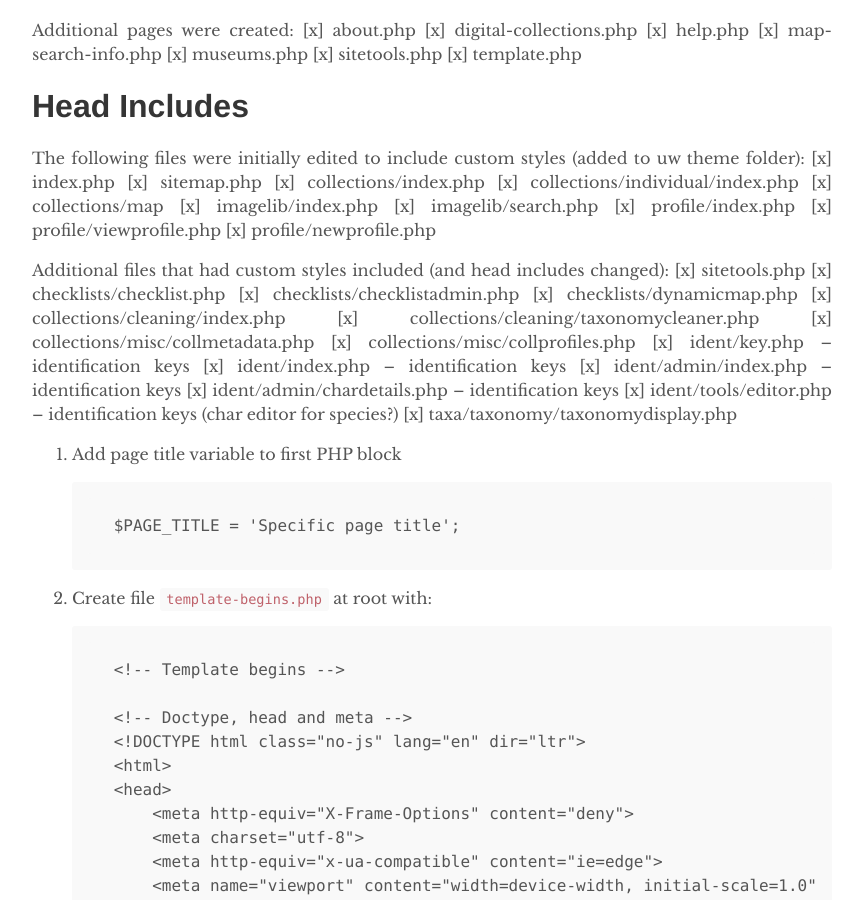
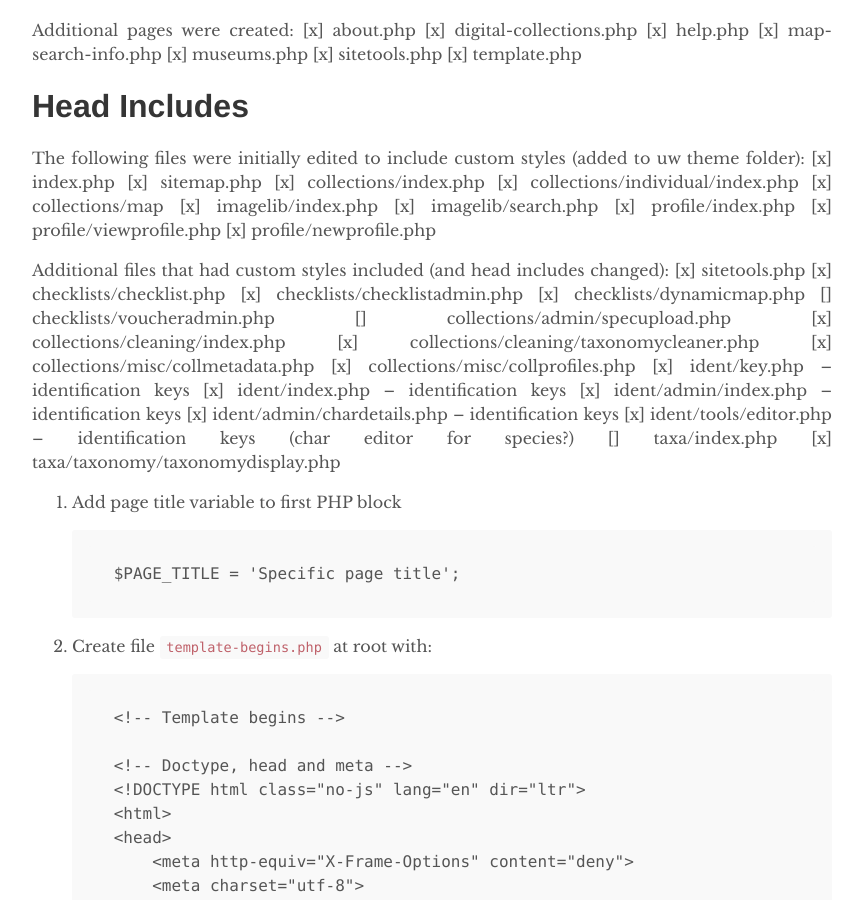
Before and after one commit to arbolitoloco/uw2020, a Jekyll site: the page built from docs/front-end-updates-timeline.md, in a window 1280 px wide and 900 px high, scrolled down 407 px. Shown: the whole window, without its empty margins (208-1070 px from the left). Built offline with Jekyll 4.4.1, drawn with Linux system fonts in a browser that asks for light colours.

Commit message:
Update front-end-updates-timeline.md

```diff
--- a/docs/front-end-updates-timeline.md
+++ b/docs/front-end-updates-timeline.md
@@ -35,6 +35,8 @@
 [x] checklists/checklist.php
 [x] checklists/checklistadmin.php
 [x] checklists/dynamicmap.php
+[] checklists/voucheradmin.php
+[] collections/admin/specupload.php
 [x] collections/cleaning/index.php
 [x] collections/cleaning/taxonomycleaner.php
 [x] collections/misc/collmetadata.php
@@ -44,6 +46,7 @@
 [x] ident/admin/index.php -- identification keys
 [x] ident/admin/chardetails.php -- identification keys
 [x] ident/tools/editor.php -- identification keys (char editor for species?)
+[] taxa/index.php
 [x] taxa/taxonomy/taxonomydisplay.php
 
 
```
